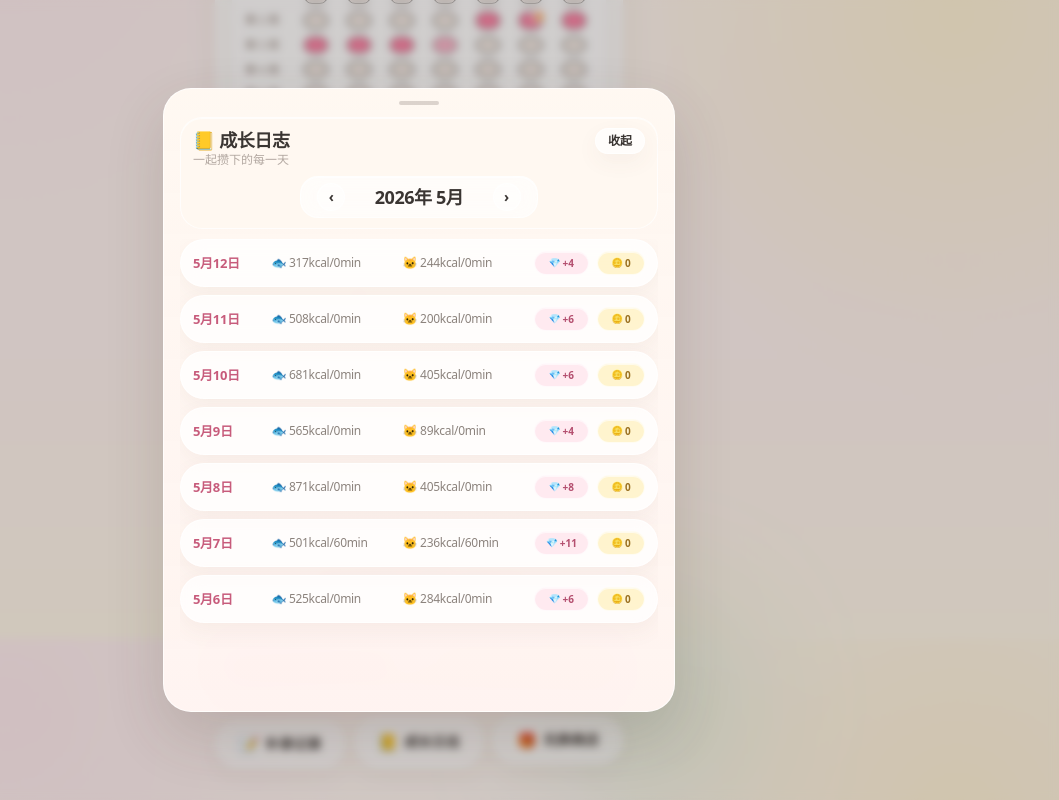
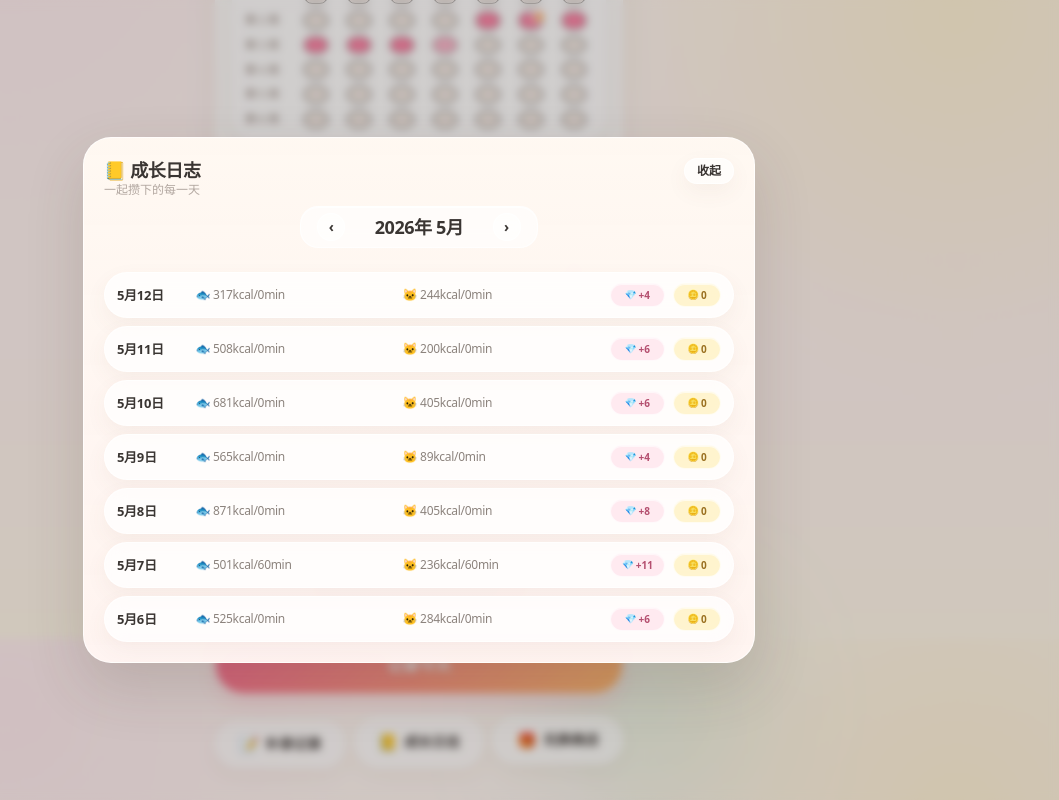
Before and after one commit to JIDAIN/couple_better_game, a Next.js app: page / in a window 1280 px wide. Both pictures are taken after a click on the button "📒 成长日志". Shown: the part 961-1761 px from the top of the page, without its empty margins (221-1280 px from the left). Built offline with nearby package versions, Linux system fonts and the light colour scheme.

Commit message:
Unify record sheet layout

```diff
--- a/app/globals.css
+++ b/app/globals.css
@@ -146,6 +146,21 @@ body::before {
   box-shadow: var(--shadow-float);
 }
 
+.ui-record-sheet {
+  width: 100%;
+  max-width: 42rem;
+  min-height: 28rem;
+  max-height: min(86dvh, 680px);
+}
+
+@media (max-width: 640px) {
+  .ui-record-sheet {
+    width: calc(100vw - 24px);
+    min-height: 70dvh;
+    max-height: 88dvh;
+  }
+}
+
 .ui-dialog {
   border-radius: var(--radius-card-sm);
   background:
@@ -156,6 +171,18 @@ body::before {
 
 .ui-dialog-content {
   padding: 0.875rem;
+}
+
+.record-sheet-header {
+  padding: 1.25rem 1.25rem 0.75rem;
+}
+
+.record-sheet-body {
+  min-height: 0;
+  flex: 1;
+  overflow-y: auto;
+  overscroll-behavior: contain;
+  padding: 0.75rem 1.25rem 1.25rem;
 }
 
 .ui-soft-panel {
--- a/components/home/ExchangeShop.tsx
+++ b/components/home/ExchangeShop.tsx
@@ -608,7 +608,7 @@ export function ExchangeShop() {
 
     if (overlay.kind === "history") {
       return (
-        <div className="absolute inset-0 z-10 flex items-end justify-center p-2.5 sm:items-center sm:p-4">
+        <div className="fixed inset-0 z-10 flex items-center justify-center p-3 sm:p-4">
           <button
             type="button"
             aria-label="关闭已兑换记录"
@@ -621,13 +621,14 @@ export function ExchangeShop() {
             role="dialog"
             aria-modal="true"
             aria-labelledby={overlayTitleId}
-            className={`ui-dialog ui-dialog-content relative w-full max-w-md transition-all duration-300 ease-out ${
+            className={`ui-sheet ui-record-sheet relative flex flex-col overflow-hidden transition-all duration-300 ease-out ${
               overlayEnter
                 ? "translate-y-0 opacity-100"
-                : "translate-y-4 opacity-0"
+                : "translate-y-3 opacity-0"
             }`}
           >
-            <div className="flex items-start justify-between gap-3 pb-3">
+            <div className="record-sheet-header">
+              <div className="flex items-start justify-between gap-3">
                 <div>
                   <h3
                     id={overlayTitleId}
@@ -647,16 +648,17 @@ export function ExchangeShop() {
                   返回
                 </button>
               </div>
+            </div>
 
-            <div className="mt-3 space-y-2">
+            <div className="record-sheet-body">
               {exchangeRecords.length > 0 ? (
-                exchangeRecords.map((record) => (
+                <div className="space-y-2">
+                  {exchangeRecords.map((record) => (
                     <article
                       key={record.id}
-                    className="ui-soft-panel ui-card-item"
+                      className="ui-soft-panel flex items-center justify-between gap-3 px-4 py-3"
                     >
-                    <div className="flex flex-wrap items-center justify-between gap-2">
-                      <div className="min-w-0 flex-1">
+                      <div className="min-w-0">
                         <p className="truncate text-[10px] font-semibold tracking-wide ui-text-soft">
                           {record.date}
                         </p>
@@ -665,7 +667,7 @@ export function ExchangeShop() {
                           {record.remark ? ` · ${record.remark}` : ""}
                         </p>
                       </div>
-                      <div className="flex shrink-0 flex-wrap items-center gap-1.5">
+                      <div className="flex shrink-0 flex-wrap items-center justify-end gap-1.5">
                         <span
                           className={`ui-badge ui-price-pill text-[10px] tabular-nums ${getCategoryChipClass(
                             record.resourceKind,
@@ -691,12 +693,12 @@ export function ExchangeShop() {
                           删除
                         </button>
                       </div>
+                    </article>
+                  ))}
                 </div>
-                  </article>
-                ))
               ) : (
-                <div className="ui-soft-panel ui-card-item py-5 text-center text-xs font-semibold ui-text-muted">
-                  还没有兑换记录，攒到喜欢的奖励再来换一笔。
+                <div className="flex h-full min-h-[12rem] items-center justify-center py-8 text-center text-sm font-semibold ui-text-muted">
+                  还没有兑换记录，攒到喜欢的小奖励再来换吧。
                 </div>
               )}
             </div>
--- a/components/home/GrowthLog.tsx
+++ b/components/home/GrowthLog.tsx
@@ -44,27 +44,23 @@ function formatCoinDelta(value: number) {
 
 function LogCard({ entry }: { entry: GrowthLogEntry }) {
   return (
-    <article className="ui-card-soft ui-card-compact h-12 transition active:scale-[0.995]">
+    <article className="ui-card-soft ui-card-compact transition active:scale-[0.995]">
       <div className="grid h-full grid-cols-[4.4rem_minmax(0,1fr)_minmax(0,1fr)_3.45rem_3rem] items-center gap-2">
-        <p className="min-w-0 overflow-hidden text-ellipsis whitespace-nowrap text-left text-[13px] font-bold leading-4 tabular-nums tracking-tight ui-text-primary">
+        <p className="min-w-0 overflow-hidden text-ellipsis whitespace-nowrap text-left text-[13px] font-bold leading-4 tabular-nums tracking-tight ui-text-main">
           {formatMonthDay(entry.recordDate)}
         </p>
-
         <p className="min-w-0 overflow-hidden text-ellipsis whitespace-nowrap text-[11px] leading-4 tabular-nums tracking-tight ui-text-muted sm:text-xs">
           🐟 {entry.fish.deficit}kcal/{entry.fish.minutes}min
         </p>
-
         <p className="min-w-0 overflow-hidden text-ellipsis whitespace-nowrap text-[11px] leading-4 tabular-nums tracking-tight ui-text-muted sm:text-xs">
           🐱 {entry.cat.deficit}kcal/{entry.cat.minutes}min
         </p>
-
         <span className="ui-chip-primary inline-flex h-6 w-[3.45rem] items-center justify-center gap-0.5 text-[10px] font-semibold tabular-nums">
           <span aria-hidden className="text-[0.95em]">
             💎
           </span>
           <span>+{totalGems(entry)}</span>
         </span>
-
         <span className="ui-chip-reward inline-flex h-6 w-[3rem] items-center justify-center gap-0.5 text-[10px] font-semibold tabular-nums">
           <span aria-hidden className="text-[0.95em]">
             🪙
@@ -133,7 +129,7 @@ export function GrowthLog() {
       </button>
 
       {open ? (
-        <div className="fixed inset-0 z-[55] flex items-end justify-center p-2.5 sm:items-center sm:p-4">
+        <div className="fixed inset-0 z-[55] flex items-center justify-center p-3 sm:p-4">
           <button
             type="button"
             aria-label="关闭成长日志"
@@ -146,15 +142,13 @@ export function GrowthLog() {
             role="dialog"
             aria-modal="true"
             aria-labelledby={titleId}
-            className={`ui-sheet relative flex h-[78dvh] w-full max-w-lg flex-col overflow-hidden px-4 pt-3 transition-all duration-300 ease-out will-change-transform ${
+            className={`ui-sheet ui-record-sheet relative flex flex-col overflow-hidden transition-all duration-300 ease-out will-change-transform ${
               sheetEnter
                 ? "translate-y-0 opacity-100 sm:scale-100"
-                : "translate-y-full opacity-90 sm:translate-y-2 sm:scale-95"
-            } pb-[max(1.25rem,env(safe-area-inset-bottom))]`}
+                : "translate-y-3 opacity-0 sm:scale-95"
+            }`}
           >
-            <div className="ui-sheet-handle mx-auto mb-3 h-1 w-10 rounded-full" aria-hidden />
-
-            <div className="ui-soft-panel ui-card-compact">
+            <div className="record-sheet-header">
               <div className="flex items-start justify-between gap-3">
                 <div className="min-w-0">
                   <p className="text-lg font-bold leading-6 tracking-tight ui-text-main">
@@ -201,7 +195,7 @@ export function GrowthLog() {
               </div>
             </div>
 
-            <div className="mt-2.5 min-h-0 flex-1 overflow-y-auto overscroll-contain pb-1">
+            <div className="record-sheet-body">
               {sortedRecords.length > 0 ? (
                 <div className="space-y-2">
                   {sortedRecords.map((entry) => (
@@ -209,7 +203,7 @@ export function GrowthLog() {
                   ))}
                 </div>
               ) : (
-                <div className="ui-soft-panel ui-card-main py-6 text-center text-sm font-semibold ui-text-muted">
+                <div className="flex h-full min-h-[12rem] items-center justify-center py-8 text-center text-sm font-semibold ui-text-muted">
                   这个月还没有成长记录
                 </div>
               )}
```
Lines whose indentation alone changed are shown as unchanged.
